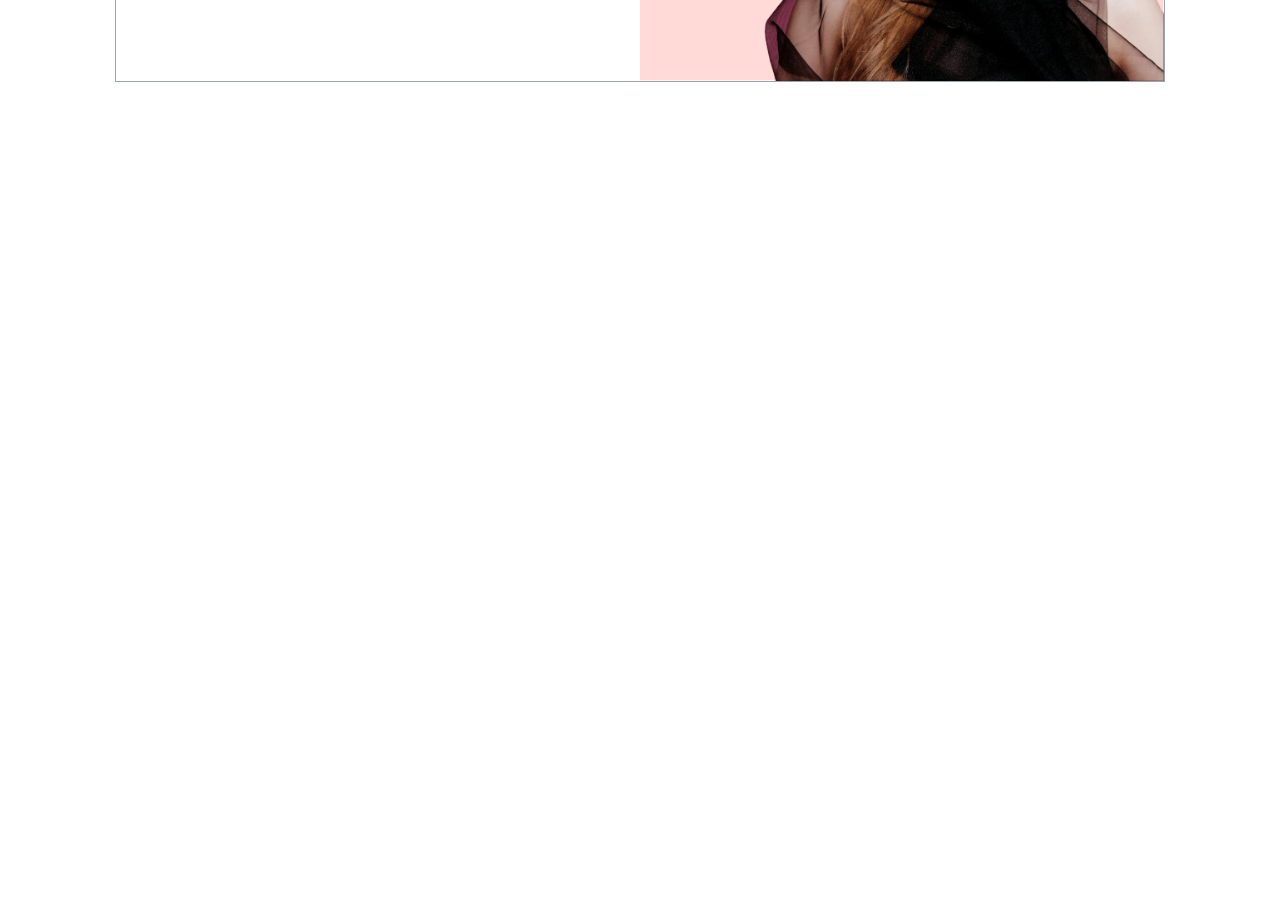
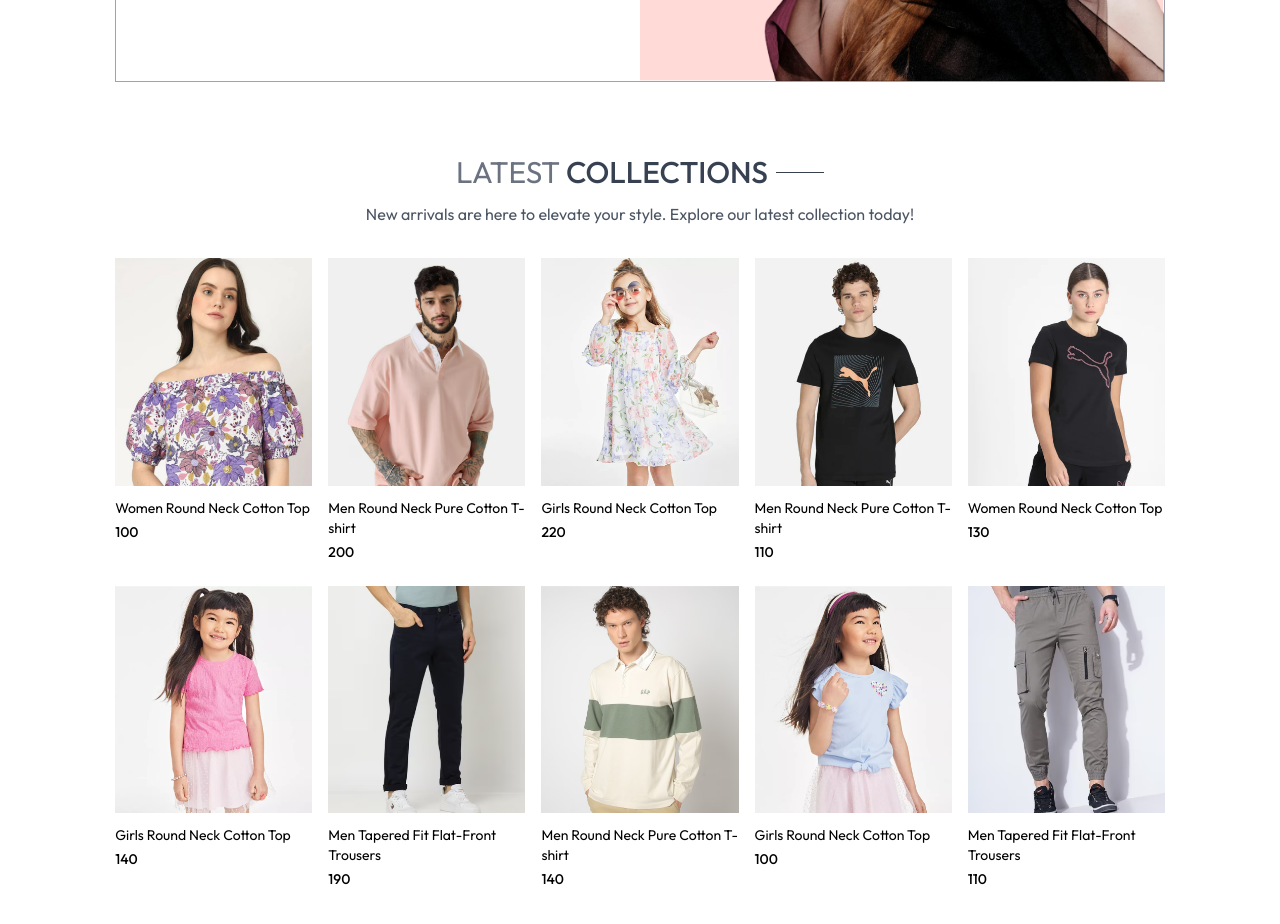
Before and after one commit to Rajesh97266/Forever-E-Commerce-Website, a React (Vite) app: page / in a window 1280 px wide. Shown: the part 420-1344 px from the top of the page. Before the commit the page ends 800 px from the top, so only its background shows below. Built offline with nearby package versions, Linux system fonts and the light colour scheme.

Commit message:
latest-collections-added

```diff
--- /dev/null
+++ b/src/components/LatestCollection.jsx
@@ -0,0 +1,35 @@
+import React from "react";
+import { useContext, useState, useEffect } from "react";
+import { ShopContext } from "../context/ShopContext";
+import Title from "./Title";
+import ProductItem from "./ProductItem";
+
+const LatestCollection = () => {
+  const { products } = useContext(ShopContext);
+  const [latestProducts, setLatestProducts] = useState([]);
+  console.log(products);
+
+  useEffect(() => {
+    setLatestProducts(products.slice(0, 10));
+  }, []);
+
+  return (
+    <div className="my-10">
+      <div className="text-center py-8 text-3xl">
+        <Title text1={"LATEST"} text2={"COLLECTIONS"} />
+        <p className="w-3/4 m-auto text-xs sm:text-sm md:text-base text-gray-600">
+          New arrivals are here to elevate your style. Explore our latest
+          collection today!
+        </p>
+      </div>
+      {/* Rendering Products */}
+      <div className="grid grid-cols-2 sm:grid-cols-3 md:grid-cols-4 lg:grid-cols-5 gap-4 gap-y-6">
+        {latestProducts.map((item, index) => (
+          <ProductItem key={index} id={item._id} image={item.image} name={item.name} price={item.price}/>
+        ))}
+      </div>
+    </div>
+  );
+};
+
+export default LatestCollection;
--- /dev/null
+++ b/src/components/ProductItem.jsx
@@ -0,0 +1,19 @@
+import React from 'react'
+import { useContext } from 'react'
+import { ShopContext } from '../context/ShopContext'
+import { Link } from 'react-router-dom'
+
+const ProductItem = ({id,image,name,price}) => {
+    const {currency} = useContext(ShopContext)
+  return (
+    <Link to ={`/product/${id}`} className="text-gray cursor-pointer">
+    <div className='overflow-hidden'>
+        <img src={image[0]} alt={name} className='hover:scale-110 transition ease-in-out duration-300 '/>
+    </div>
+    <p className='pt-3 pb-1 text-sm'>{name}</p>
+    <p className='text-sm font-medium'>{currency}{price}</p>
+    </Link>
+  )
+}
+
+export default ProductItem
--- /dev/null
+++ b/src/components/Title.jsx
@@ -0,0 +1,14 @@
+import React from "react";
+
+const Title = ({ text1, text2 }) => {
+  return (
+    <div className="inline-flex gap-2 items-center mb-3">
+      <p className="text-gray-500">
+        {text1} <span className="text-gray-700 font-medium">{text2}</span>{" "}
+      </p>
+      <p className="w-d sm:w-12 h-[1px] bg-gray-700"></p>
+    </div>
+  );
+};
+
+export default Title;
--- /dev/null
+++ b/src/context/ShopContext.jsx
@@ -0,0 +1,17 @@
+import { createContext } from "react";
+import { products } from "../assets/assets";
+
+export const ShopContext = createContext();
+
+const ShopContextProvider = ({ children }) => {
+  const currency = "$";
+  const delivery_fee = 10;
+
+  const value = {
+    products,
+  };
+
+  return <ShopContext.Provider value={value}>{children}</ShopContext.Provider>;
+};
+
+export default ShopContextProvider;
--- a/src/main.jsx
+++ b/src/main.jsx
@@ -2,9 +2,12 @@
 import "./index.css";
 import App from "./App.jsx";
 import { BrowserRouter } from "react-router-dom";
+import ShopContextProvider from "./context/ShopContext.jsx";
 
 createRoot(document.getElementById("root")).render(
-  <BrowserRouter>
-    <App />
-  </BrowserRouter>
+  <ShopContextProvider>
+    <BrowserRouter>
+      <App />
+    </BrowserRouter>
+  </ShopContextProvider>
 );
--- a/src/pages/Home.jsx
+++ b/src/pages/Home.jsx
@@ -1,10 +1,12 @@
 import React from 'react'
 import Hero from '../components/Hero'
+import LatestCollection from '../components/LatestCollection'
 
 const Home = () => {
   return (
     <div>
       <Hero/>
+      <LatestCollection/>
     </div>
   )
 }
```
